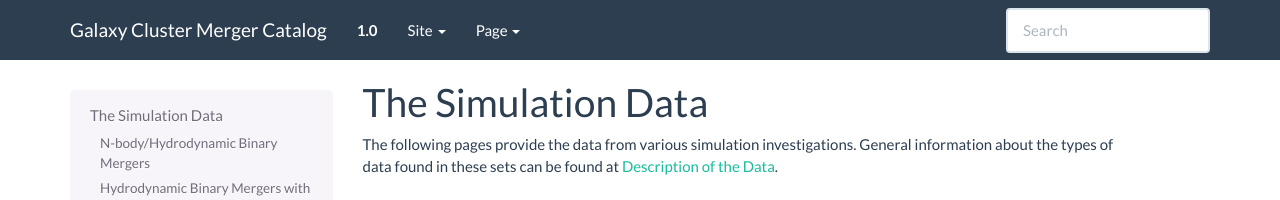
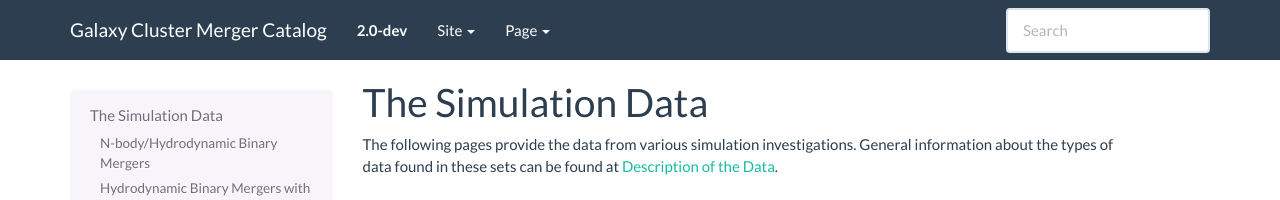
Before and after one commit to jzuhone/cluster_merger_catalog, a Sphinx documentation site: the page built from source/simulations.rst, in a window 1280 px wide. Shown: the top 200 px of the page. Built offline with Sphinx 7.4.7, drawn with Linux system fonts in a browser that asks for light colours; pages that are not in the unit, such as notebooks, are missing from menus.

Commit message:
Bump version

```diff
--- a/source/conf.py
+++ b/source/conf.py
@@ -69,9 +69,9 @@ author = 'John ZuHone'
 # built documents.
 #
 # The short X.Y version.
-version = '1.0'
+version = '2.0-dev'
 # The full version, including alpha/beta/rc tags.
-release = '1.0'
+release = '2.0-dev'
 
 # The language for content autogenerated by Sphinx. Refer to documentation
 # for a list of supported languages.
```
